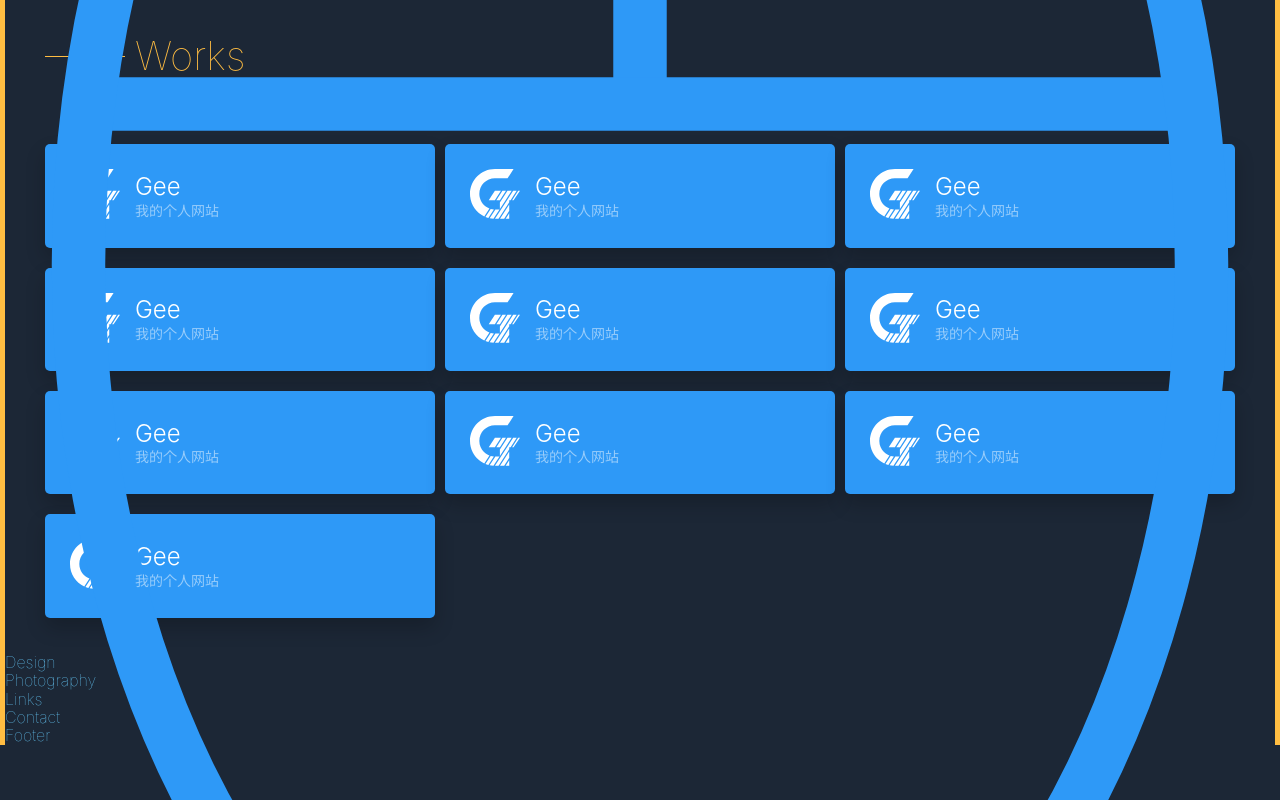
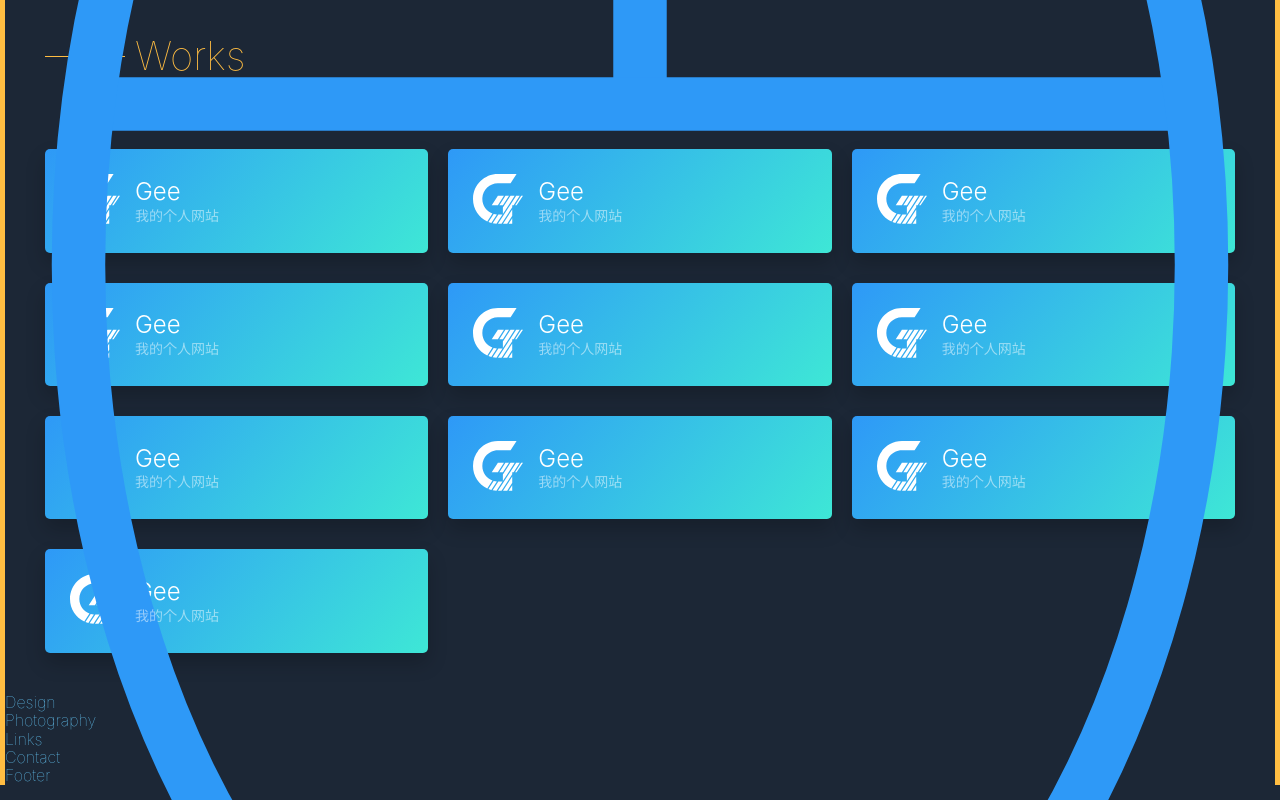
Before and after one commit to gongpeione/Gee, a React app: page / in a window 1280 px wide. Shown: the part 820-1620 px from the top of the page. Built offline with nearby package versions, Linux system fonts and the light colour scheme.

Commit message:
Style of cards

```diff
--- a/src/Style/FirstScreen.scss
+++ b/src/Style/FirstScreen.scss
@@ -102,16 +102,17 @@
                 height: 1px;
                 width: 20px;
                 background-color: $main-light;
-                bottom: -5px;
+                bottom: -6px;
                 left: 0;
                 opacity: .4;
-                transition: width .1s ease-in-out;
+                transition: width .1s ease-in-out, height .2s .2s ease-in-out;
             }
             &:hover {
                 opacity: 1;
             }
             &:hover::before {
                 width: 100%;
+                height: 3px;
                 opacity: 1;
             }
         }
--- a/src/Style/async.scss
+++ b/src/Style/async.scss
@@ -22,11 +22,11 @@ h2.title {
     .work-list {
         display: flex;
         flex-wrap: wrap;
-        margin-left: -5px;
-        margin-right: -5px;
+        margin-left: -$gap-small;
+        margin-right: -$gap-small;
         article {
             width: 33.33333%;
-            padding: $gap-tiny;
+            padding: $gap-small;
             margin-bottom: $gap-small;
             &:hover {
                 .cover {
@@ -36,6 +36,7 @@ h2.title {
         }
         .cover {
             background-color: $main-color;
+            background-image: linear-gradient(-50deg, #3EE7D6 0%, $main-color 100%);
             padding: $gap-middle;
             display: flex;
             align-items: center;
```
